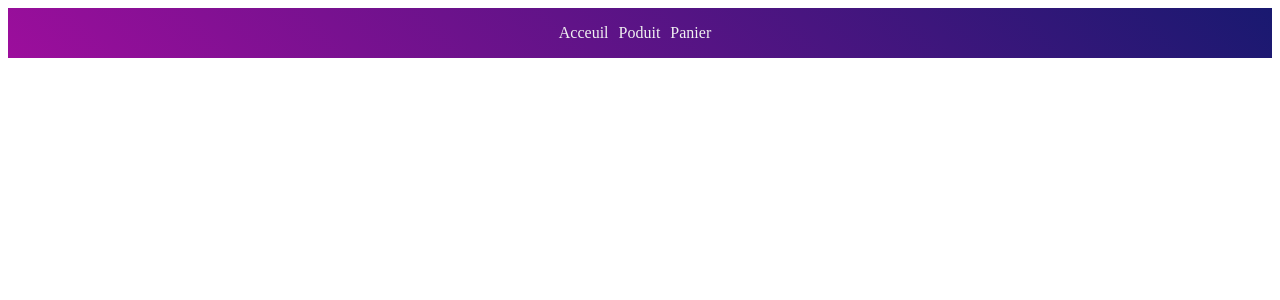
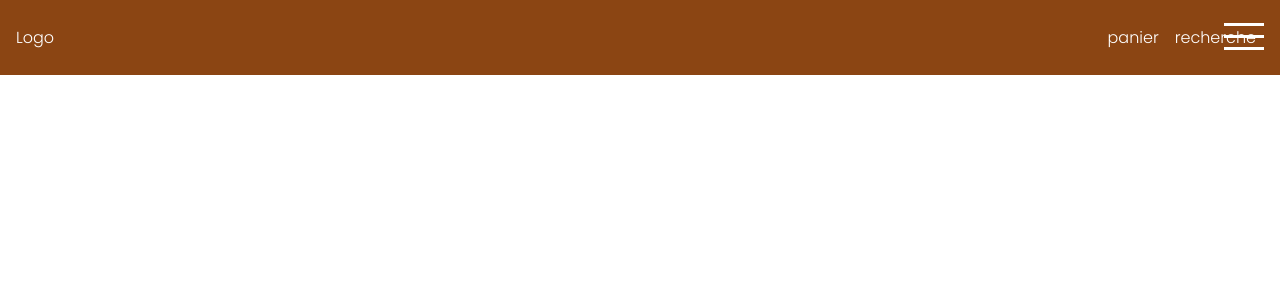
Before and after one commit to hamzaoui12/projet_pro, a React (Create React App) app in the folder Front-end/: page / in a window 1280 px wide. Shown: the top 300 px of the page. Built offline with nearby package versions, Linux system fonts and the light colour scheme.

Commit message:
Création du front de l’en-tête, et du composent "menu de navigation

```diff
--- /dev/null
+++ b/Front-end/src/App.css
@@ -0,0 +1,23 @@
+@import url("https://fonts.googleapis.com/css2?family=Poppins:wght@100;200;300");
+
+* {
+  box-sizing: border-box;
+  margin: 0;
+  padding: 0;
+  outline: none;
+}
+body {
+  margin: 0;
+  font-family: "Poppins", sans-serif;
+  -webkit-font-smoothing: antialiased;
+  -moz-osx-font-smoothing: grayscale;
+}
+ul {
+  list-style: none;
+  padding: 0;
+  margin: 0;
+}
+
+a {
+  text-decoration: none;
+}
--- a/Front-end/src/App.jsx
+++ b/Front-end/src/App.jsx
@@ -1,11 +1,10 @@
-import Home from "./page/Home";
-
+import "../src/App.css";
+import Navbar from "./components/Navbar";
 const App = () => {
   return (
     <div className="app">
-      <Home />
+      <Navbar />
     </div>
   );
 };
-
 export default App;
--- a/Front-end/src/components/Navbar.jsx
+++ b/Front-end/src/components/Navbar.jsx
@@ -1,37 +1,52 @@
-import React, { useState, useEffect } from "react";
+import React from "react";
 import "../style/Navbar.css";
+import { useState } from "react";
 
 const Navbar = () => {
-  const [toggleMenu, setTogleMenu] = useState(false);
-  const [largeur, setLargeur] = useState(window.innerWidth);
+  const [showLinks, setShowlinks] = useState(false);
 
-  const toggleNavSmallScreen = () => {
-    setTogleMenu(!toggleMenu);
+  const handleShowLinks = () => {
+    setShowlinks(!showLinks);
   };
-
-  useEffect(() => {
-    const changeWidth = () => {
-      setLargeur(window.innerWidth);
-    };
-    window.addEventListener("resize", changeWidth);
-
-    return () => {
-      window.removeEventListener("resize", changeWidth);
-    };
-  }, []);
-
   return (
-    <nav>
-      {(toggleMenu || largeur > 500) && (
-        <ul className="liste">
-          <li className="items">Acceuil</li>
-          <li className="items">Poduit</li>
-          <li className="items">Panier</li>
-        </ul>
-      )}
-
-      <button onClick={toggleNavSmallScreen} className="btn">
-        BTN
+    <nav className={`navbar ${showLinks ? "show-nav" : "hide-nav"} `}>
+      <div className="avbar_logo">Logo</div>
+      <lu className="navbar_links">
+        <li className="navbar_item">
+          <a href="/" className="navbar_link">
+            Accueil
+          </a>
+        </li>
+        <li className="navbar_item">
+          <a href="/" className="navbar_link">
+            produit
+          </a>
+        </li>
+        <li className="navbar_item">
+          <a href="/" className="navbar_link">
+            connexion
+          </a>
+        </li>
+        <li className="navbar_item">
+          <a href="/" className="navbar_link">
+            category
+          </a>
+        </li>
+      </lu>
+      <ul className="navbar_icons">
+        <li className="navbar_action">
+          <a href="/" className="navbar_icone">
+            panier
+          </a>
+        </li>
+        <li className="navbar_action">
+          <a href="/" className="navbar_icone">
+            recherche
+          </a>
+        </li>
+      </ul>
+      <button className="navbar_burger" onClick={handleShowLinks}>
+        <span className="burger-bar"></span>
       </button>
     </nav>
   );
--- a/Front-end/src/style/Navbar.css
+++ b/Front-end/src/style/Navbar.css
@@ -1,48 +1,112 @@
-nav {
-  height: 50px;
-  background: linear-gradient(45deg, rgb(156, 14, 156), midnightblue);
+.navbar {
+  display: flex;
+  flex-wrap: wrap;
+  align-items: center;
+  justify-content: space-between;
+  position: fixed;
+  width: 100%;
+  min-height: 75px;
+  padding: 1rem;
+  background-color: saddlebrown;
+  color: #fff;
+  list-style: none;
 }
-.liste {
-  list-style-type: none;
-  background: linear-gradient(45deg, rgb(156, 14, 156), midnightblue);
-  height: 100%;
-  display: flex;
+
+.navbar_burger {
+  width: 40px;
+  height: 40px;
+  background: transparent;
+  border: none;
+  color: inherit;
+}
+
+.navbar_links {
+  flex-direction: column;
   justify-content: center;
   align-items: center;
-  position: relative;
-  margin: 0;
-  padding: 0;
+  position: fixed;
+  right: -100vw;
+  bottom: 0;
+  width: 0;
+  height: 100vh;
+  padding: 2rem;
+  visibility: hidden;
+  background-color: black;
+  display: flex;
+  transition: all 0.8s ease-out;
 }
-.items {
-  margin-right: 10px;
-  color: #f1f1f1;
+.navbar_icons {
+  display: flex;
+  text-align: center;
+}
+.navbar_icone {
+  padding: 0 0.5rem;
+  color: inherit;
+}
+.show-nav .navbar_links {
+  width: 100vw;
+  right: 0;
+  visibility: visible;
+}
+
+.navbar_item::after {
+  content: "";
+  display: block;
+  margin: 0 auto;
+  width: 3vw;
+  height: 1px;
+  background: #fff;
+}
+.navbar_item:last-child::after {
+  display: none;
+}
+.navbar_link {
+  display: block;
+  padding: 1.5rem;
+  font-size: 5vw;
+  padding: 0 0.3rem;
+  color: inherit;
+}
+.navbar_burger {
+  display: block;
+  position: fixed;
+  top: 1rem;
+  right: 1rem;
+}
+.navbar_burger:hover {
   cursor: pointer;
 }
-.btn {
-  display: none;
+
+.burger-bar,
+.burger-bar::before,
+.burger-bar::after {
+  display: block;
+  width: 40px;
+  height: 3px;
+  position: relative;
+  border-radius: 3px0;
+  background: #fff;
+  transition: all 0.5s ease-in-out;
 }
-
-@media screen and (max-width: 500px) {
-  .liste {
-    flex-direction: column;
-    height: 200px;
-  }
-  .items:nth-child(1) {
-    border-top: 1px solid #fff;
-    margin-top: 50px;
-  }
-  .items {
-    height: 50px;
-    width: 100%;
-    border-bottom: 1px solid #fff;
-    line-height: 50px;
-  }
-  .btn {
-    display: block;
-    position: absolute;
-    right: 10px;
-    top: 10px;
-    color: #f1f1f1;
-    cursor: pointer;
-  }
+.burger-bar::before,
+.burger-bar::after {
+  content: "";
+  position: absolute;
+  left: 0;
 }
+.burger-bar::before {
+  transform: translateY(-12px);
+}
+.burger-bar::after {
+  transform: translateY(12px);
+}
+.show-nav .burger-bar {
+  width: 0;
+  background: transparent;
+}
+.show-nav .burger-bar::before {
+  transform: rotate(45deg);
+}
+.show-nav .burger-bar::after {
+  transform: rotate(-45deg);
+}
```
